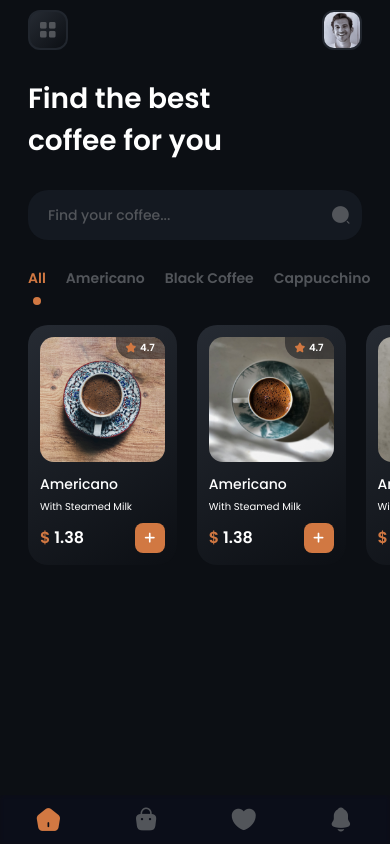
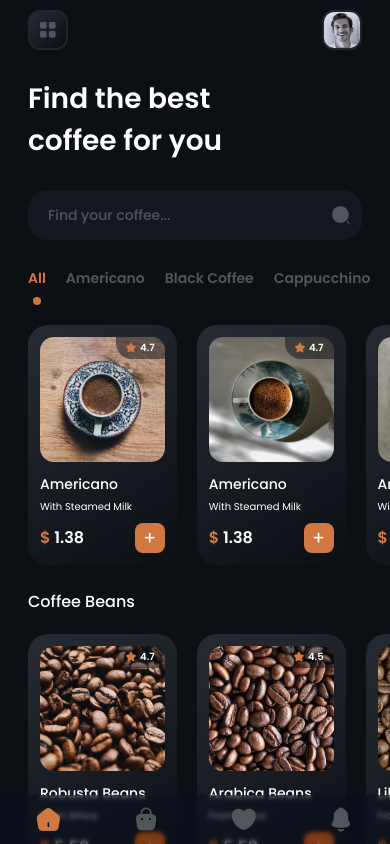
Before and after one commit to MarcosVel/coffee-shop, a React Native app: screen / in a window 390 px wide. Built offline with nearby package versions, Linux system fonts and the light colour scheme.

Commit message:
feat: flatlist scroll to begining and beans list

```diff
--- a/src/data/BeansData.js
+++ b/src/data/BeansData.js
@@ -1,82 +1,82 @@
 const BeansData = [
   {
-    id: 'B1',
-    name: 'Robusta Beans',
+    id: "B1",
+    name: "Robusta Beans",
     description: `Robusta beans are larger and more rounded than the other bean varieties. These plants typically grow much larger than Arabica plants, measuring between 15 and 20 feet. Robusta beans are typically considered to be hardier because they can grow at lower altitudes and resist diseases. But recent research suggests that they don’t handle heat as well as was previously thought.`,
-    roasted: 'Medium Roasted',
-    imagelink_square: require('../assets/coffee_assets/robusta_coffee_beans/robusta_coffee_beans_square.png'),
-    imagelink_portrait: require('../assets/coffee_assets/robusta_coffee_beans/robusta_coffee_beans_portrait.png'),
-    ingredients: 'Africa',
-    special_ingredient: 'From Africa',
+    roasted: "Medium Roasted",
+    imagelink_square: require("../assets/coffee_assets/robusta_coffee_beans/robusta_coffee_beans_square.png"),
+    imagelink_portrait: require("../assets/coffee_assets/robusta_coffee_beans/robusta_coffee_beans_portrait.png"),
+    ingredients: "Africa",
+    special_ingredient: "From Africa",
     prices: [
-      {size: '250gm', price: '5.50', currency: '$'},
-      {size: '500gm', price: '10.50', currency: '$'},
-      {size: '1Kg', price: '18.50', currency: '$'},
+      { size: "250gm", price: "5.50", currency: "$" },
+      { size: "500gm", price: "10.50", currency: "$" },
+      { size: "1Kg", price: "18.50", currency: "$" },
     ],
     average_rating: 4.7,
-    ratings_count: '6,879',
+    ratings_count: "6,879",
     favourite: false,
-    type: 'Bean',
+    type: "Bean",
     index: 0,
   },
   {
-    id: 'B2',
-    name: 'Arabica Beans',
+    id: "B2",
+    name: "Arabica Beans",
     description: `Arabica beans are by far the most popular type of coffee beans, making up about 60% of the world’s coffee. These tasty beans originated many centuries ago in the highlands of Ethiopia, and may even be the first coffee beans ever consumed! The name Arabica likely comes from the beans’ popularity in 7th-century Arabia (present-day Yemen).`,
-    roasted: 'Medium Roasted',
-    imagelink_square: require('../assets/coffee_assets/arabica_coffee_beans/arabica_coffee_beans_square.png'),
-    imagelink_portrait: require('../assets/coffee_assets/arabica_coffee_beans/arabica_coffee_beans_portrait.png'),
-    ingredients: 'Africa',
-    special_ingredient: 'From Africa',
+    roasted: "Medium Roasted",
+    imagelink_square: require("../assets/coffee_assets/arabica_coffee_beans/arabica_coffee_beans_square.png"),
+    imagelink_portrait: require("../assets/coffee_assets/arabica_coffee_beans/arabica_coffee_beans_portrait.png"),
+    ingredients: "Africa",
+    special_ingredient: "From Africa",
     prices: [
-      {size: '250gm', price: '5.50', currency: '$'},
-      {size: '500gm', price: '10.50', currency: '$'},
-      {size: '1Kg', price: '18.50', currency: '$'},
+      { size: "250gm", price: "5.50", currency: "$" },
+      { size: "500gm", price: "10.50", currency: "$" },
+      { size: "1Kg", price: "18.50", currency: "$" },
     ],
-    average_rating: 4.7,
-    ratings_count: '6,879',
+    average_rating: 4.5,
+    ratings_count: "6,879",
     favourite: false,
-    type: 'Bean',
+    type: "Bean",
     index: 1,
   },
   {
-    id: 'B3',
-    name: 'Liberica Beans',
+    id: "B3",
+    name: "Liberica Beans",
     description: `Native to central and western Africa – specifically Liberia, hence its name – Coffea liberica is prized for its piquant floral aroma and bold, smoky flavor profile. Growing from a much larger plant than Arabica or Robusta, most Liberica cherries tend to be irregular in shape and closer to Robusta in size and general appearance. It’s also tolerant of hot, humid climates and does well at low altitude. `,
-    roasted: 'Medium Roasted',
-    imagelink_square: require('../assets/coffee_assets/liberica_coffee_beans/liberica_coffee_beans_square.png'),
-    imagelink_portrait: require('../assets/coffee_assets/liberica_coffee_beans/liberica_coffee_beans_portrait.png'),
-    ingredients: 'Malaysia',
-    special_ingredient: 'From Malaysia',
+    roasted: "Medium Roasted",
+    imagelink_square: require("../assets/coffee_assets/liberica_coffee_beans/liberica_coffee_beans_square.png"),
+    imagelink_portrait: require("../assets/coffee_assets/liberica_coffee_beans/liberica_coffee_beans_portrait.png"),
+    ingredients: "Malaysia",
+    special_ingredient: "From Malaysia",
     prices: [
-      {size: '250gm', price: '5.50', currency: '$'},
-      {size: '500gm', price: '10.50', currency: '$'},
-      {size: '1Kg', price: '18.50', currency: '$'},
+      { size: "250gm", price: "5.50", currency: "$" },
+      { size: "500gm", price: "10.50", currency: "$" },
+      { size: "1Kg", price: "18.50", currency: "$" },
     ],
-    average_rating: 4.7,
-    ratings_count: '6,879',
+    average_rating: 4.9,
+    ratings_count: "6,879",
     favourite: false,
-    type: 'Bean',
+    type: "Bean",
     index: 2,
   },
   {
-    id: 'B4',
-    name: 'Excelsa Beans',
+    id: "B4",
+    name: "Excelsa Beans",
     description: `Excelsa beans grow almost entirely in Southeast Asia, and they’re shaped somewhat like Liberica beans — elongated ovals. These beans grow on large 20 to 30-foot coffee plants at medium altitudes. In terms of flavor, Excelsa beans are pretty unique. They combine light roast traits like tart notes and fruity flavors with flavors that are more reminiscent of dark roasts.`,
-    roasted: 'Medium Roasted',
-    imagelink_square: require('../assets/coffee_assets/excelsa_coffee_beans/excelsa_coffee_beans_square.png'),
-    imagelink_portrait: require('../assets/coffee_assets/excelsa_coffee_beans/excelsa_coffee_beans_portrait.png'),
-    ingredients: 'Malaysia',
-    special_ingredient: 'From Malaysia',
+    roasted: "Medium Roasted",
+    imagelink_square: require("../assets/coffee_assets/excelsa_coffee_beans/excelsa_coffee_beans_square.png"),
+    imagelink_portrait: require("../assets/coffee_assets/excelsa_coffee_beans/excelsa_coffee_beans_portrait.png"),
+    ingredients: "Malaysia",
+    special_ingredient: "From Malaysia",
     prices: [
-      {size: '250gm', price: '5.50', currency: '$'},
-      {size: '500gm', price: '10.50', currency: '$'},
-      {size: '1Kg', price: '18.50', currency: '$'},
+      { size: "250gm", price: "5.50", currency: "$" },
+      { size: "500gm", price: "10.50", currency: "$" },
+      { size: "1Kg", price: "18.50", currency: "$" },
     ],
-    average_rating: 4.7,
-    ratings_count: '6,879',
+    average_rating: 3.9,
+    ratings_count: "6,879",
     favourite: false,
-    type: 'Bean',
+    type: "Bean",
     index: 3,
   },
 ];
--- a/src/screens/Home.jsx
+++ b/src/screens/Home.jsx
@@ -1,4 +1,4 @@
-import { useState } from "react";
+import { useRef, useState } from "react";
 import {
   FlatList,
   SafeAreaView,
@@ -35,6 +35,8 @@ function getCoffeeList(category, data) {
 }
 
 const Home = () => {
+  const ListRef = useRef();
+
   const CoffeeList = useStore((state) => state.CoffeeList);
   const BeanList = useStore((state) => state.BeanList);
 
@@ -94,6 +96,7 @@ const Home = () => {
           renderItem={({ item, index }) => (
             <TouchableOpacity
               onPress={() => {
+                ListRef.current.scrollToOffset({ animated: true, offset: 0 }); // add animation to scroll list to beginning
                 setCategoryIndex({ index, category: categories[index] });
                 setSortedCoffee(getCoffeeList(categories[index], CoffeeList));
               }}
@@ -109,11 +112,35 @@ const Home = () => {
         />
 
         <FlatList
+          ref={ListRef}
           horizontal
           showsHorizontalScrollIndicator={false}
           data={sortedCoffee}
           keyExtractor={(item) => item.id}
-          contentContainerStyle={styles.sortedCoffeeList}
+          contentContainerStyle={styles.cardsList}
+          renderItem={({ item }) => (
+            <CoffeeCard
+              id={item.id}
+              index={item.index}
+              type={item.hype}
+              name={item.name}
+              roasted={item.roasted}
+              imagelink_square={item.imagelink_square}
+              special_ingredient={item.special_ingredient}
+              prices={item.prices}
+              average_rating={item.average_rating}
+            />
+          )}
+        />
+
+        <Text style={styles.coffeeBeansTitle}>Coffee Beans</Text>
+
+        <FlatList
+          horizontal
+          showsHorizontalScrollIndicator={false}
+          data={BeanList}
+          keyExtractor={(item) => item.id}
+          contentContainerStyle={styles.cardsList}
           renderItem={({ item }) => (
             <CoffeeCard
               id={item.id}
@@ -139,7 +166,7 @@ const styles = StyleSheet.create({
     backgroundColor: COLORS.primaryBlackHex,
   },
   scrollView: {
-    // flexGrow: 1,
+    paddingBottom: 56,
   },
   title: {
     fontFamily: FONTFAMILY.poppins_semibold,
@@ -185,9 +212,17 @@ const styles = StyleSheet.create({
     marginTop: SPACING.space_8,
     alignSelf: "center",
   },
-  sortedCoffeeList: {
+  cardsList: {
     gap: SPACING.space_20,
     paddingHorizontal: SPACING.space_28,
+    marginBottom: SPACING.space_24,
+  },
+  coffeeBeansTitle: {
+    fontFamily: FONTFAMILY.poppins_medium,
+    fontSize: FONTSIZE.size_16,
+    color: COLORS.primaryWhiteHex,
+    marginLeft: SPACING.space_28,
+    marginBottom: SPACING.space_20,
   },
 });
 
```
